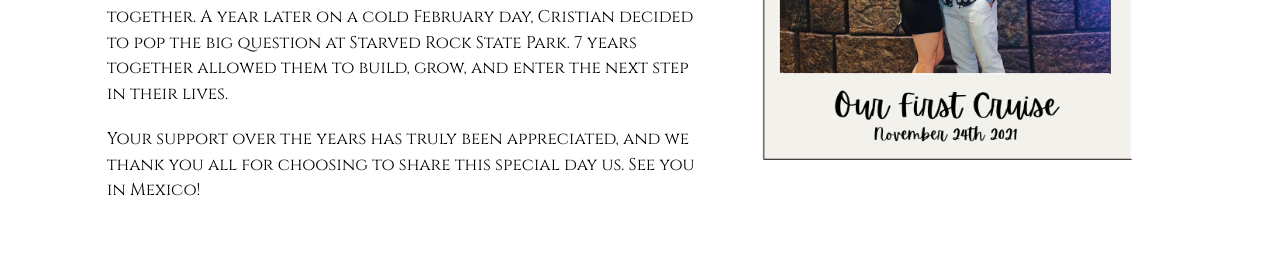
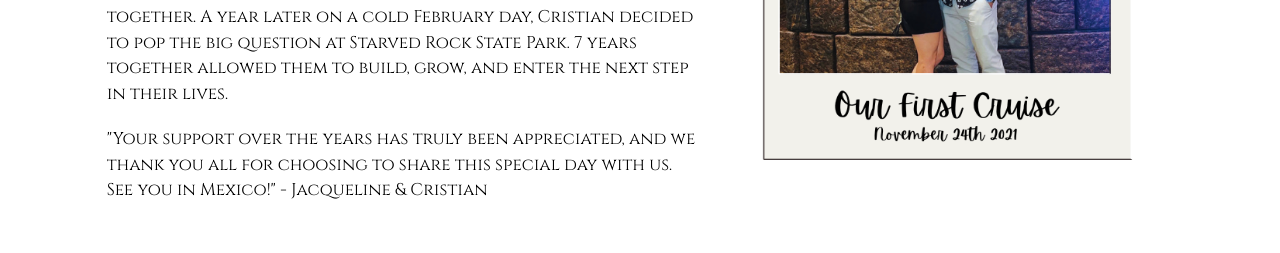
Before and after one commit to vcristian1/ourwedding, a React (Vite) app: page / in a window 1280 px wide. Shown: the part 1200-1453 px from the top of the page. Built offline with nearby package versions, Linux system fonts and the light colour scheme.

Commit message:
added quote

```diff
--- a/src/scenes/ourStory/index.tsx
+++ b/src/scenes/ourStory/index.tsx
@@ -43,7 +43,7 @@ const Benefits = ({ setSelectedPage }: Props) => {
                         The story unfolds with Cristian's shy glances at Jackie's family gatherings. Julius being her cousin and his best friend, unvoluntarily became the middle man between the two. It wasn't until courage led to a Snapchat exchange, and an invite to her 21st birthday. That day marked the start of their everlasting bond and deep connection.
                         </p>
                         <p className="my-5 md:text-[17px] sm:text-[20px] ipp:text-[22px] sp7:text-[24px] xlg:text-[20px]">From their first date at Red Robin in 2017, to their first cruise in 2021, they knew they wanted to continue experiencing life together. A year later on a cold February day, Cristian decided to pop the big question at Starved Rock State Park. 7 years together allowed them to build, grow, and enter the next step in their lives.</p>
-                        <p className="my-5 md:text-[17px] sm:text-[20px] ipp:text-[22px] sp7:text-[24px] xlg:text-[20px]">Your support over the years has truly been appreciated, and we thank you all for choosing to share this special day us. See you in Mexico!</p>
+                        <p className="my-5 md:text-[17px] sm:text-[20px] ipp:text-[22px] sp7:text-[24px] xlg:text-[20px]">"Your support over the years has truly been appreciated, and we thank you all for choosing to share this special day with us. See you in Mexico!" - Jacqueline & Cristian</p>
                     </div>
                     <div className='sm:mx-[80px] ipa:mx-[100px] ipp:mx-[175px] sp7:mx-[200px] lg:mx-[20px] mbpro:mx-[35px]'>
                         <img src={Cruise} alt="" className='mbpro:h-[400px] mbpro:w-[2000px] lg:w-[1200px] lg:h-[400px]'/>
```
